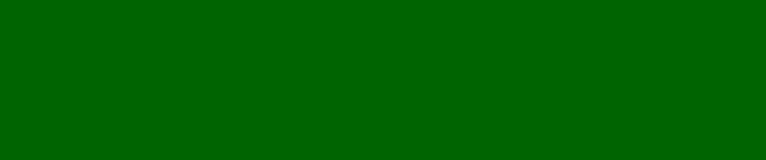
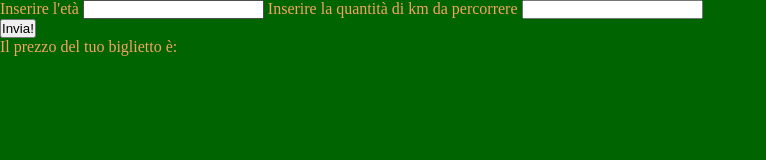
Before and after one commit to gioanbatan/js-biglietto-treno-form, a plain HTML site: page index.html in a window 1280 px wide. Shown: the whole page, without its empty margins (0-766 px from the left). Drawn offline with Linux system fonts and the light colour scheme.

Commit message:
Basic html structure created

```diff
--- a/css/style.css
+++ b/css/style.css
@@ -6,6 +6,6 @@
 
 html {
     font-size: 100%;
-
+    color: sandybrown;
     background-color: darkgreen;
 }
--- a/index.html
+++ b/index.html
@@ -1,5 +1,5 @@
 <!DOCTYPE html>
-<html lang="en">
+<html lang="it">
 <head>
     <meta charset="UTF-8">
     <meta http-equiv="X-UA-Compatible" content="IE=edge">
@@ -11,7 +11,33 @@
     <title>Biglietto Treno Form</title>
 </head>
 <body>
+    <main>
+        <!-- Form -->
+        <!-- <form action=""> -->
+        <!-- User data input -->
+        <div class="ms_user-data">
+            <label for="user-age">Inserire l'età </label>
+            <input type="text" id="user-age">
 
+            <label for="user-distance">Inserire la quantità di km da percorrere </label>
+            <input type="text" id="user-distance">
+        </div>
+        <!-- /User data input -->
+
+        <!-- Send button -->
+        <div class="ms_send">
+            <button id="send-btn">Invia!</button>
+        </div>
+        <!-- Send button -->
+        <!-- </form> -->
+        <!-- /Form -->
+
+        <!-- Ouput section -->
+        <section class="output">
+            Il prezzo del tuo biglietto è:
+        </section>
+        <!-- /Ouput section -->
+    </main>
     <script src="js/script.js"></script>
 </body>
 </html>
--- a/js/script.js
+++ b/js/script.js
@@ -15,9 +15,11 @@
 
 // DATA
 // Prezzo per km di 0.21€
+const pricePerKm = 0.21;
 
 // INPUT
 // L'utente fornisce i km da percorrere attraverso l'input
+
 // L'uterte fornisce l'età attraverso l'input
 
 // DATA PROCESSING
```
